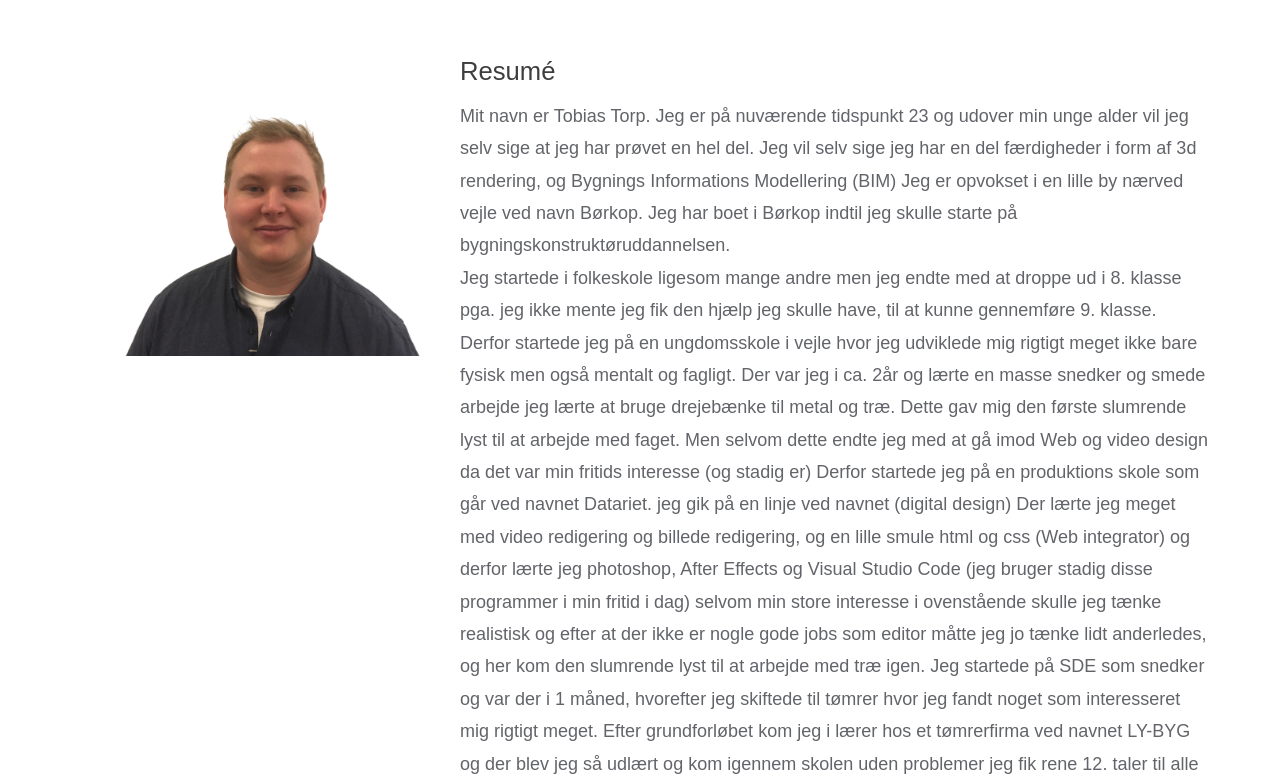
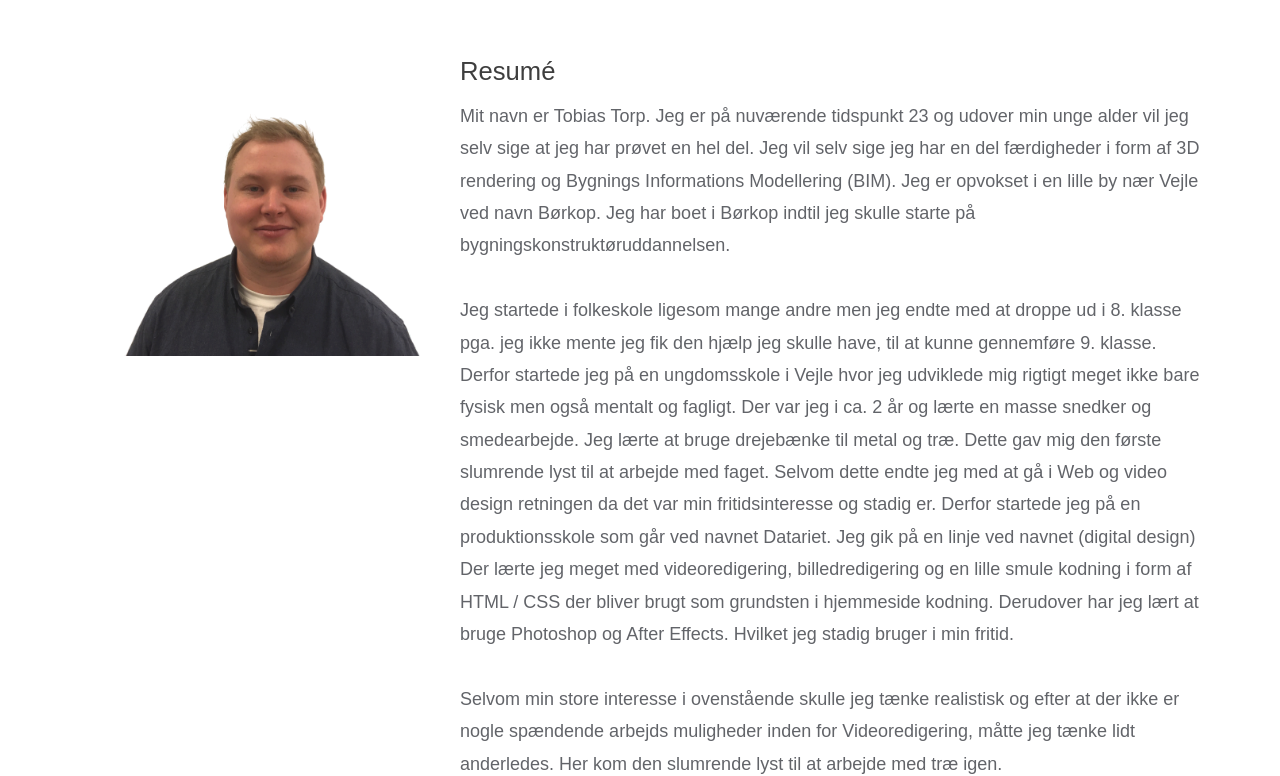
Before and after one commit to 281017/281017.github.io, a website: page Portfolio.html in a window 1280 px wide. Shown: the part 405-1181 px from the top of the page. Drawn offline with Linux system fonts and the light colour scheme; files whose address does not match are found by name.

Commit message:
Add files via upload

```diff
--- a/Portfolio.html
+++ b/Portfolio.html
@@ -70,16 +70,15 @@
         </div>
         <div class="col-md-8">
           <h2 class="mt0">Resumé</h2>
-          <p>Mit navn er Tobias Torp. Jeg er på nuværende tidspunkt 23 og udover min unge alder vil jeg selv sige at jeg har prøvet en hel del. Jeg vil selv sige jeg har en del færdigheder i form af 3d rendering, og Bygnings Informations Modellering (BIM)
-            Jeg er opvokset i en lille by nærved vejle ved navn Børkop. Jeg har boet i Børkop indtil jeg skulle starte på bygningskonstruktøruddannelsen.<br>
-            Jeg startede i folkeskole ligesom mange andre men jeg endte med at droppe ud i 8. klasse pga. jeg ikke mente jeg fik den hjælp jeg skulle have, til at kunne gennemføre 9. klasse. Derfor startede jeg på en ungdomsskole i vejle hvor jeg udviklede mig rigtigt meget ikke bare fysisk men også mentalt og fagligt. Der var jeg i ca. 2år og lærte en masse snedker og smede arbejde jeg lærte at bruge drejebænke til metal og træ. Dette gav mig den første slumrende lyst til at arbejde med faget. Men selvom dette endte jeg med at gå imod Web og video design da det var min fritids interesse (og stadig er) Derfor startede jeg på en produktions skole som går ved navnet Datariet.
-            jeg gik på en linje ved navnet (digital design) Der lærte jeg meget med video redigering og billede redigering, og en lille smule html og css (Web integrator) og derfor lærte jeg photoshop, After Effects og Visual Studio Code (jeg bruger stadig disse programmer i min fritid i dag) selvom min store interesse i ovenstående skulle jeg tænke realistisk og efter at der ikke er nogle gode jobs som editor måtte jeg jo tænke lidt anderledes, og her kom den slumrende lyst til at arbejde med træ igen.
-            Jeg startede på SDE som snedker og var der i 1 måned, hvorefter jeg skiftede til tømrer hvor jeg fandt noget som interesseret mig rigtigt meget. Efter grundforløbet kom jeg i
-            lærer hos et tømrerfirma ved navnet LY-BYG og der blev jeg så udlært og kom igennem skolen uden problemer jeg fik rene 12. taler til alle op rygningsprøverne og til
-             svenneprøven, fik jeg 10 i den praktiske prøve, og 12 i den teoretiske prøve. på daværende tidspunkt fandt jeg ud af at jeg ikke rigtigt var interesseret i selve arbejdet, men
-              at skole arbejdet var det fede. Det med at finde ud af om tingene kunne lade sig gøre, og tegne dem, så jeg manglede bare det sidste skub. Jeg fandt så ud af at en af mine
-               kollegaer havde været Bygningskonstruktør og en samtale senere meldte jeg mig til Bygningskonstruktør linjen på VIA UNIVERSITY HORSENS jeg arbejdede som svend i et 1 år før jeg
-                startede min BK-uddannelse. Nu er jeg på 3. semester som bygningskonstruktør og jeg må sige jeg er fanget af faget, jeg ser frem til de opkommende udfordringer som helt klart vil komme de næste semestre.
+          <p>Mit navn er Tobias Torp. Jeg er på nuværende tidspunkt 23 og udover min unge alder vil jeg selv sige at jeg har prøvet en hel del. Jeg vil selv sige jeg har en del færdigheder i form af 3D rendering og Bygnings Informations Modellering (BIM). Jeg er opvokset i en lille by nær Vejle ved navn Børkop. Jeg har boet i Børkop indtil jeg skulle starte på bygningskonstruktøruddannelsen.
+              <br><br>
+            Jeg startede i folkeskole ligesom mange andre men jeg endte med at droppe ud i 8. klasse pga. jeg ikke mente jeg fik den hjælp jeg skulle have, til at kunne gennemføre 9. klasse. Derfor startede jeg på en ungdomsskole i Vejle hvor jeg udviklede mig rigtigt meget ikke bare fysisk men også mentalt og fagligt. Der var jeg i ca. 2 år og lærte en masse snedker og smedearbejde. Jeg lærte at bruge drejebænke til metal og træ. Dette gav mig den første slumrende lyst til at arbejde med faget. Selvom dette endte jeg med at gå i Web og video design retningen da det var min fritidsinteresse og stadig er. Derfor startede jeg på en produktionsskole som går ved navnet Datariet. Jeg gik på en linje ved navnet (digital design) Der lærte jeg meget med videoredigering, billedredigering og en lille smule kodning i form af HTML / CSS der bliver brugt som grundsten i hjemmeside kodning. Derudover har jeg lært at bruge Photoshop og After Effects. Hvilket jeg stadig bruger i min fritid.
+            <br><br>
+            Selvom min store interesse i ovenstående skulle jeg tænke realistisk og efter at der ikke er nogle spændende arbejds muligheder inden for Videoredigering, måtte jeg tænke lidt anderledes. Her kom den slumrende lyst til at arbejde med træ igen.
+            <br><br>
+            Jeg startede på SDE som snedker og var der i 1 måned, hvorefter jeg skiftede til tømrer hvor jeg fandt noget som interesserede mig. Efter grundforløbet kom jeg i lærer hos et tømrerfirma ved navnet LY-BYG og der blev jeg så udlært og kom igennem skolen uden problemer jeg fik 12. taller til alle oprykningsprøverne og til svendeprøven fik jeg 10 i den praktiske prøve, og 12 i den teoretiske prøve. På daværende tidspunkt fandt jeg ud af at jeg ikke rigtigt var interesseret i selve arbejdet, men at skolearbejdet var det interessante. Det med at finde ud af om tingene kunne lade sig gøre og tegne dem. Så jeg manglede bare det sidste skub.
+            <br><br>
+            Jeg fandt så ud af at en af mine kollegaer havde været Bygningskonstruktør og en samtale senere meldte jeg mig til Bygningskonstruktør linjen på VIA UNIVERSITY HORSENS jeg arbejdede som svend i et 1 år før jeg startede min BK-uddannelse. Nu er jeg på 3. semester som bygningskonstruktør og jeg må sige jeg er fanget af faget, jeg ser frem til de opkommende udfordringer som helt klart vil komme de næste semestre.
             </p>
 
         </div>
@@ -91,7 +90,7 @@
         <div class="col-md-8 col-md-pull-4">
           <h2 class="mt0">Uddandelser</h2>
           <p>Folkeskolen</p>
-          <p>ungdomsskole - </p>
+          <p>Ungdomsskole</p>
           <p>Datariet - Digital Design (Produktionsskole) </p>
           <p>Syddansk ervervsskole - TRÆFAGENES BYGGEUDDANNELSE &nbsp; &nbsp; 2015 - 2017</p>
           <p>VIA UNIVERSITY - Bygningskonstruktør - 3 semester &nbsp; &nbsp; 2018 - 2022</p>
```
